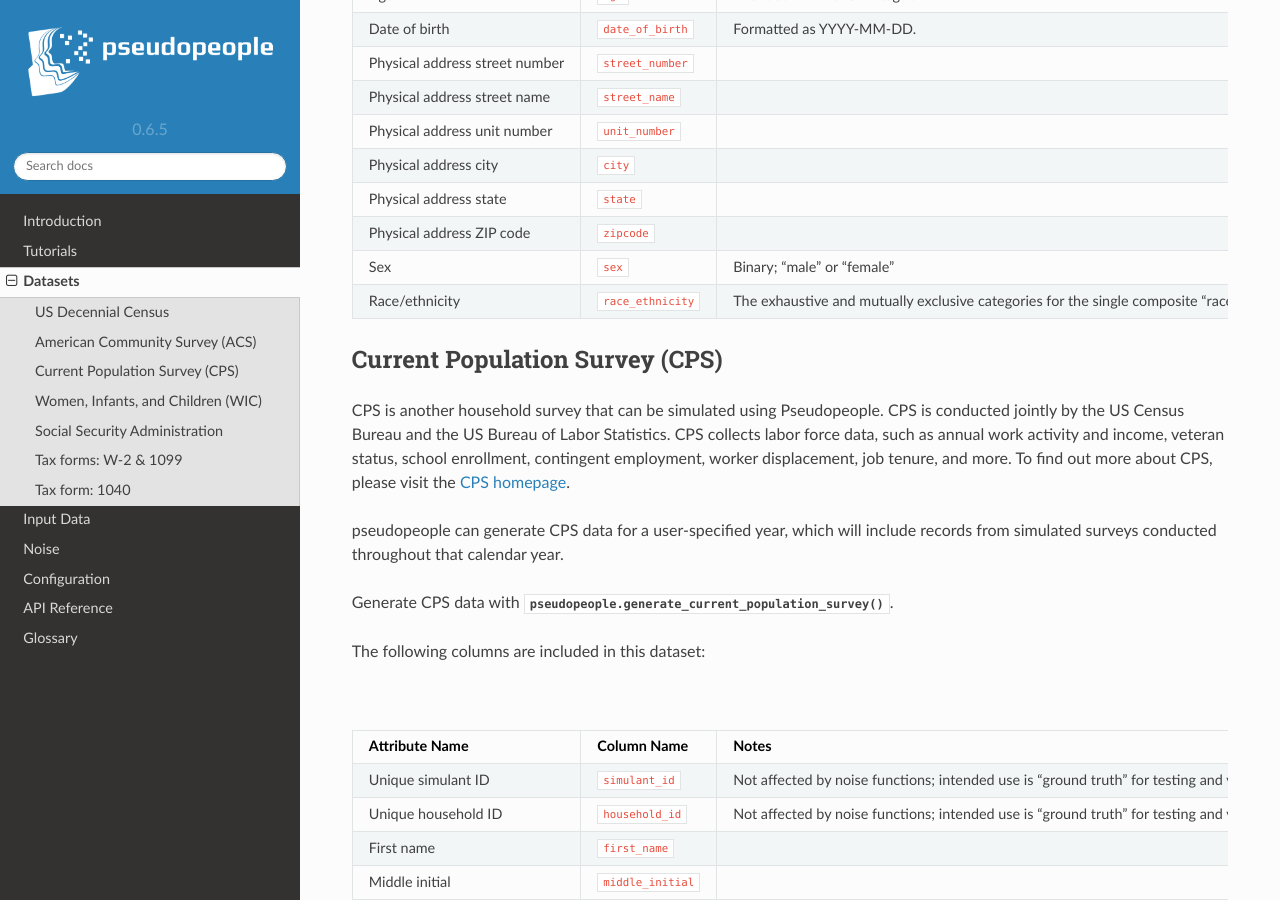
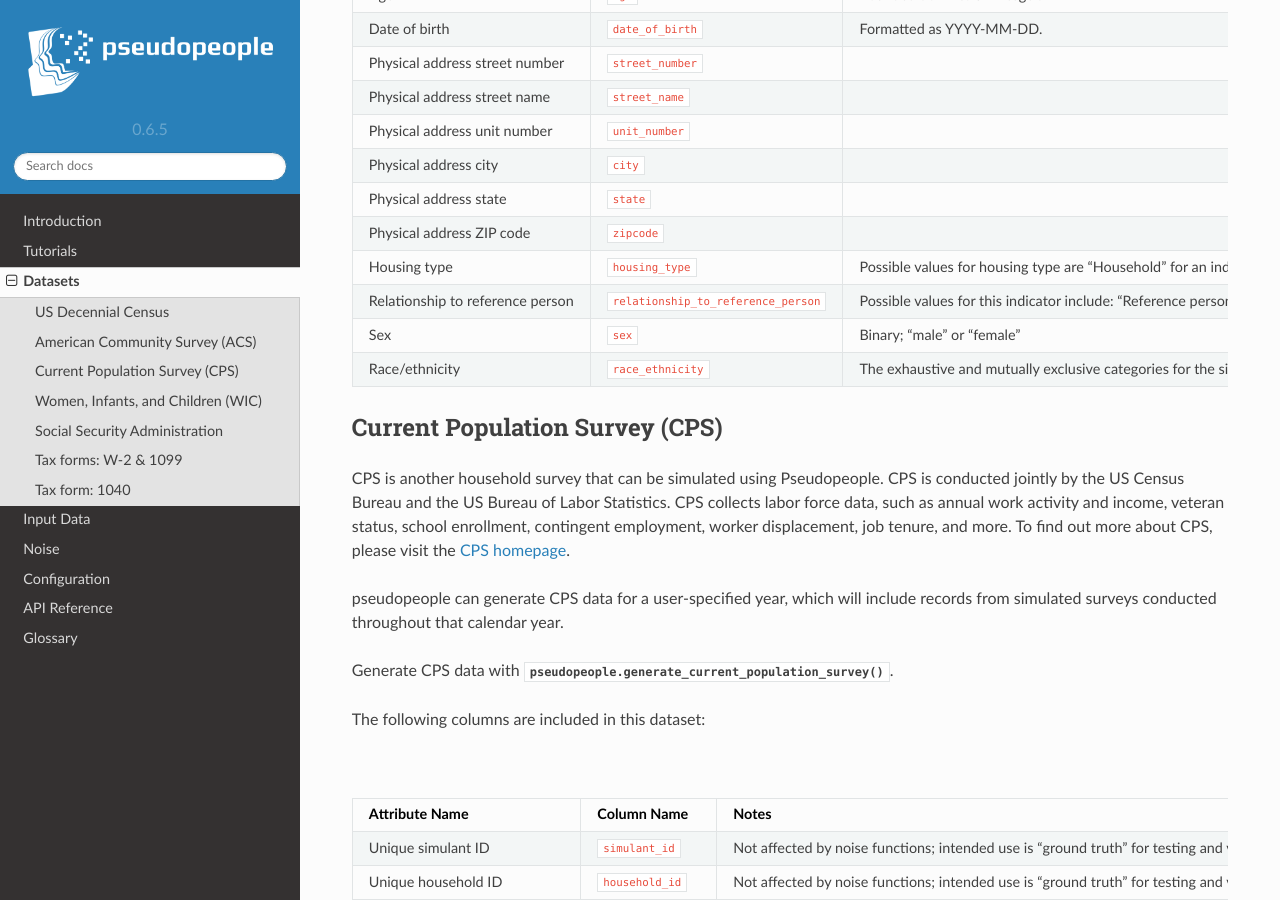
Before and after one commit to ihmeuw/pseudopeople, a Sphinx documentation site: the page built from docs/source/datasets/index.rst, in a window 1280 px wide and 900 px high, scrolled down 2250 px. Built offline with Sphinx 7.4.7 and the Read the Docs theme 2.0.0, drawn with Linux system fonts in a browser that asks for light colours.

Commit message:
add housing type and relation to reference person to ACS

```diff
--- a/docs/source/datasets/index.rst
+++ b/docs/source/datasets/index.rst
@@ -166,6 +166,22 @@ The following columns are included in this dataset:
    * - Physical address ZIP code
      - :code:`zipcode`
      -
+   * - Housing type
+     - :code:`housing_type`
+     - Possible values for housing type are "Household" for an individual
+       household, or one of six different types of group quarters. The types of
+       instiutional group quarters are "Carceral", "Nursing home", and "Other
+       institutional". The types of non-institutional group quarters are
+       "College", "Military", and "Other non-institutional".
+   * - Relationship to reference person
+     - :code:`relationship_to_reference_person`
+     - Possible values for this indicator include:
+       "Reference person"; "Opposite-sex spouse"; "Opposite-sex unmarried
+       partner"; "Same-sex spouse"; "Same-sex unmarried partner"; "Biological
+       child"; "Adopted child"; "Stepchild"; "Sibling"; "Parent"; "Grandchild";
+       "Parent-in-law"; "Child-in-law"; "Other relative"; "Roommate"; "Foster
+       child"; "Other nonrelative"; "Institutionalized group quarters
+       population"; and "Noninstitutionalized group quarters population".
    * - Sex
      - :code:`sex`
      - Binary; "male" or "female"
```
